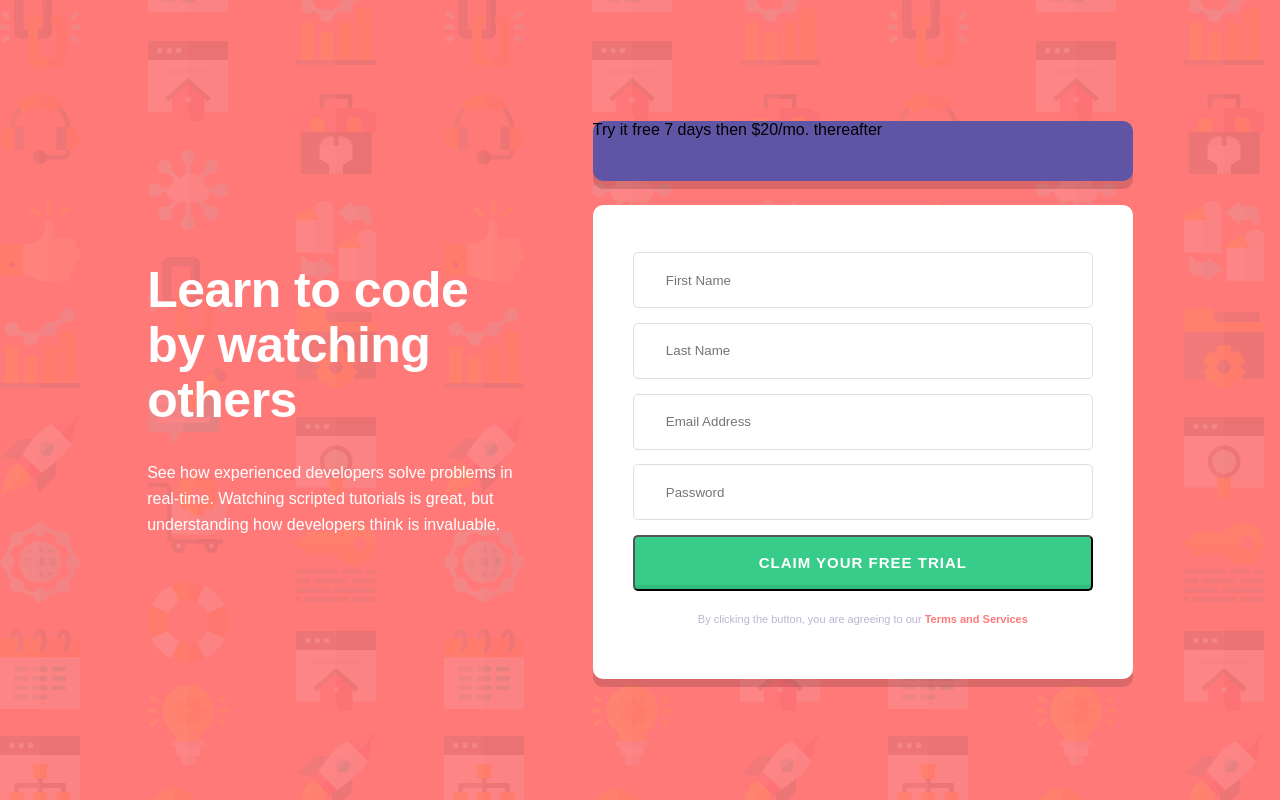
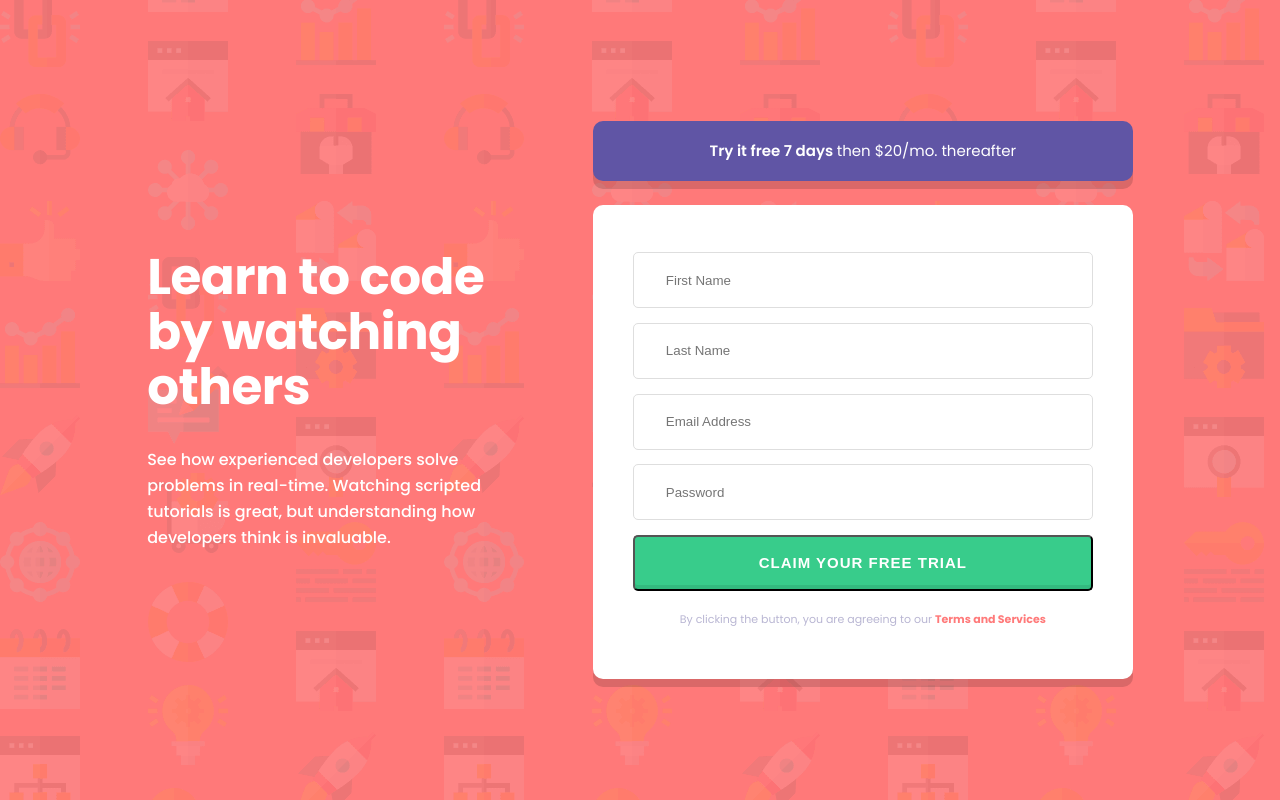
Before and after one commit to NitaLewska/Intro-component-with-sign-up-form, a plain HTML site: page index.html in a window 1280 px wide. Drawn offline with Linux system fonts and the light colour scheme.

Commit message:
Typoraphy

```diff
--- a/index.html
+++ b/index.html
@@ -6,6 +6,9 @@
   <link rel="icon" type="image/png" sizes="32x32" href="./images/favicon-32x32.png">
   <title>Frontend Mentor | Intro component with sign up form</title>
   <link rel="stylesheet" href="styles.css">
+  <link rel="preconnect" href="https://fonts.googleapis.com">
+  <link rel="preconnect" href="https://fonts.gstatic.com" crossorigin>
+  <link href="https://fonts.googleapis.com/css2?family=Poppins:wght@400;500;600;700&display=swap" rel="stylesheet">
 </head>
 <body>
   <main>
@@ -14,7 +17,7 @@
       <p>See how experienced developers solve problems in real-time. Watching scripted tutorials is great, but understanding how developers think is invaluable. </p>
     </section>
     <section>
-        <div class="try_it">Try it free 7 days then $20/mo. thereafter</div>
+        <div class="try_it"><p><span>Try it free 7 days </span>then $20/mo. thereafter</p></div>
         <form action="">
           <input type="text" placeholder="First Name">
           <input type="text" placeholder="Last Name">
--- a/styles.css
+++ b/styles.css
@@ -8,8 +8,6 @@ html {
     margin: 0px;
 }
 
-@import url('https://fonts.googleapis.com/css2?family=Poppins:ital,wght@0,500;0,600;1,500&display=swap');
-
 body {
     background-image: url(images/bg-intro-desktop.png);
     background-color: #FF7979;
@@ -19,6 +17,7 @@ body {
     --blue: hsl(248, 32%, 49%);
     --dark_blue: hsl(249, 10%, 26%);
     --grayish_blue: hsl(246, 25%, 77%);
+    font-family: 'Poppins', sans-serif;
 }
 
 main {
@@ -55,6 +54,16 @@ h1+p {
     background-color: var(--blue);
     box-shadow: 0px 8px 0px rgba(0, 0, 0, 0.14688);
     border-radius: 10px;
+    font-size: 15px;
+    line-height: 26px;
+    display: flex;
+    align-items:center;
+    justify-content: center;
+    color: white;
+}
+
+.try_it span{
+    font-weight: 600;
 }
 
 form {
```
